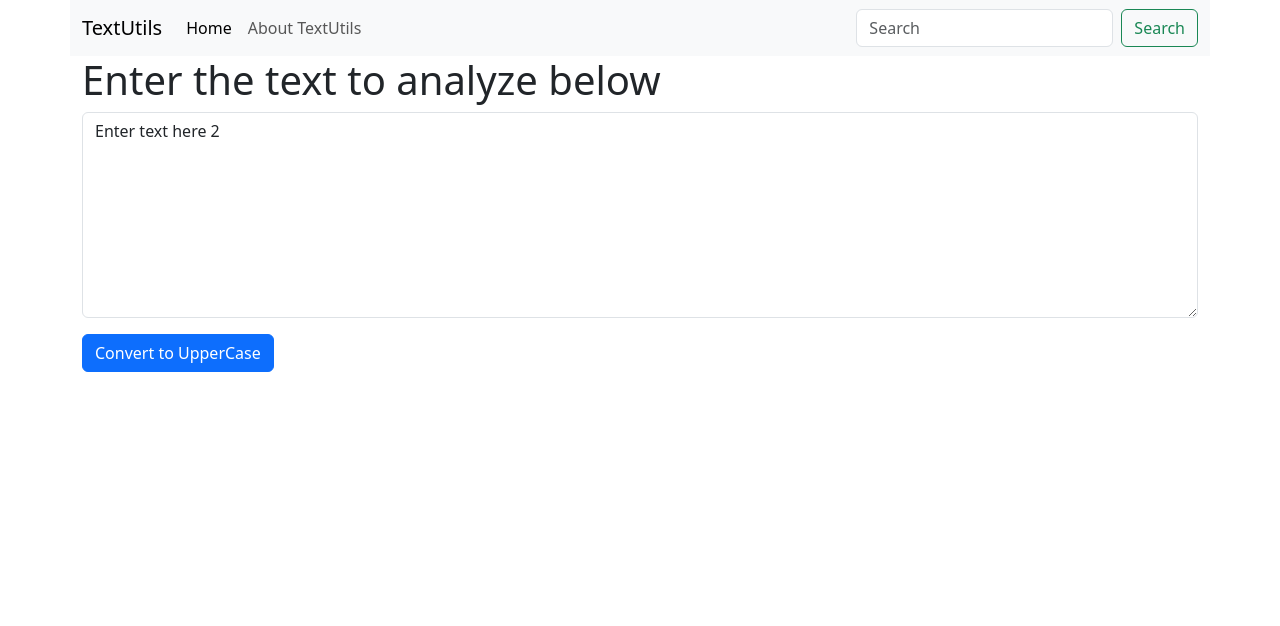
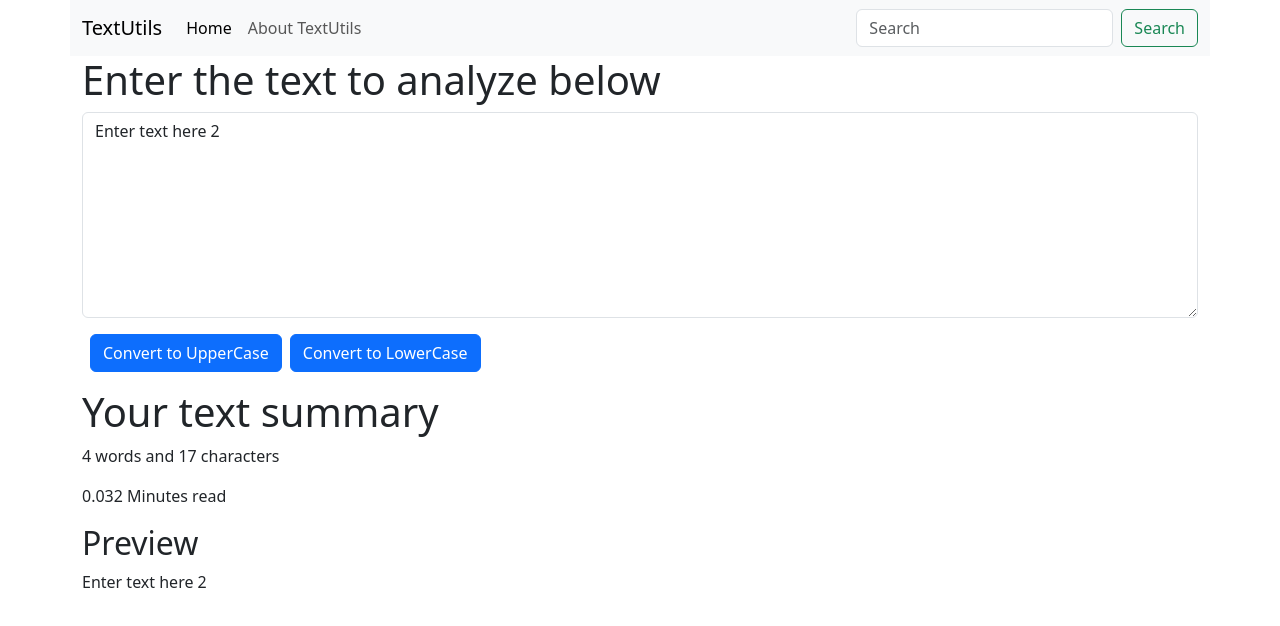
Before and after one commit to shohankazi/my-app, a React (Create React App) app: page / in a window 1280 px wide. Shown: the top 626 px of the page. Built offline with nearby package versions, Linux system fonts and the light colour scheme.

Commit message:
Added more logic to TextUtils

```diff
--- a/src/components/TextForm.js
+++ b/src/components/TextForm.js
@@ -13,17 +13,31 @@
         let newText = text.toUpperCase();
         setText(newText);
     }
+    const handleDownClick = () =>{
+        let newText = text.toLowerCase();
+        setText(newText);
+    }
     const handleOnChange = (event) =>{
         setText(event.target.value);
     }
     const [text,setText] = useState("Enter text here 2")
     return (
+        <>
     <div className="container">
         <h1>{props.heading}</h1>
         <div className="form-group mb-3">
         <textarea className="form-control" value={text} onChange={handleOnChange} id="myBox" rows="8"></textarea>
         </div>
-        <button className="btn btn-primary" onClick={handleUpClick}>Convert to UpperCase</button>
+        <button className="btn btn-primary mx-2" onClick={handleUpClick}>Convert to UpperCase</button>
+        <button className="btn btn-primary" onClick={handleDownClick}>Convert to LowerCase</button>
     </div>
+        <div className="container my-3">
+        <h1>Your text summary</h1>
+        <p>{text.split(" ").length} words and {text.length} characters</p>
+        <p>{0.008 * text.split(" ").length} Minutes read</p>
+        <h2>Preview</h2>
+        <p>{text}</p>
+        </div>
+    </>
   )
 }
```
